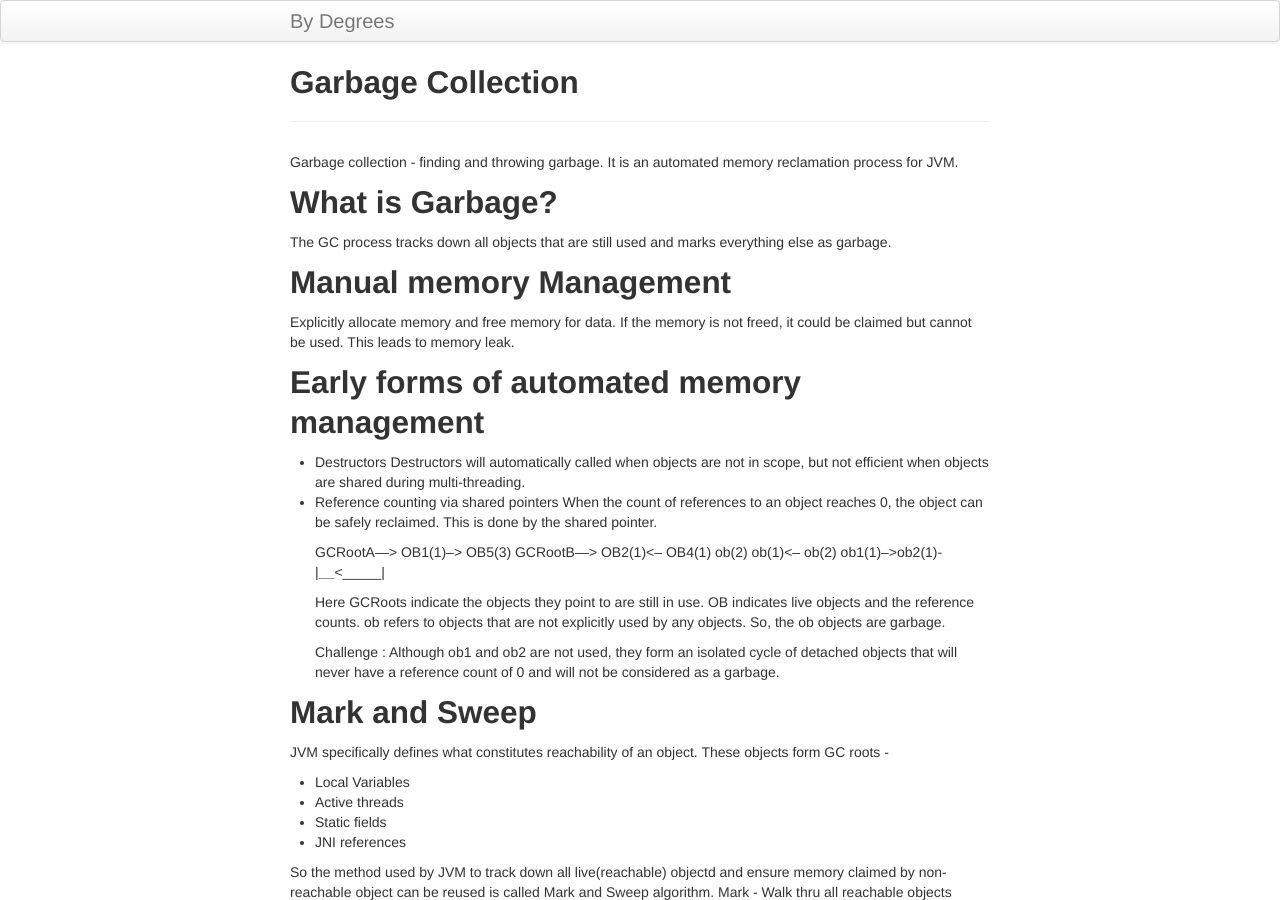
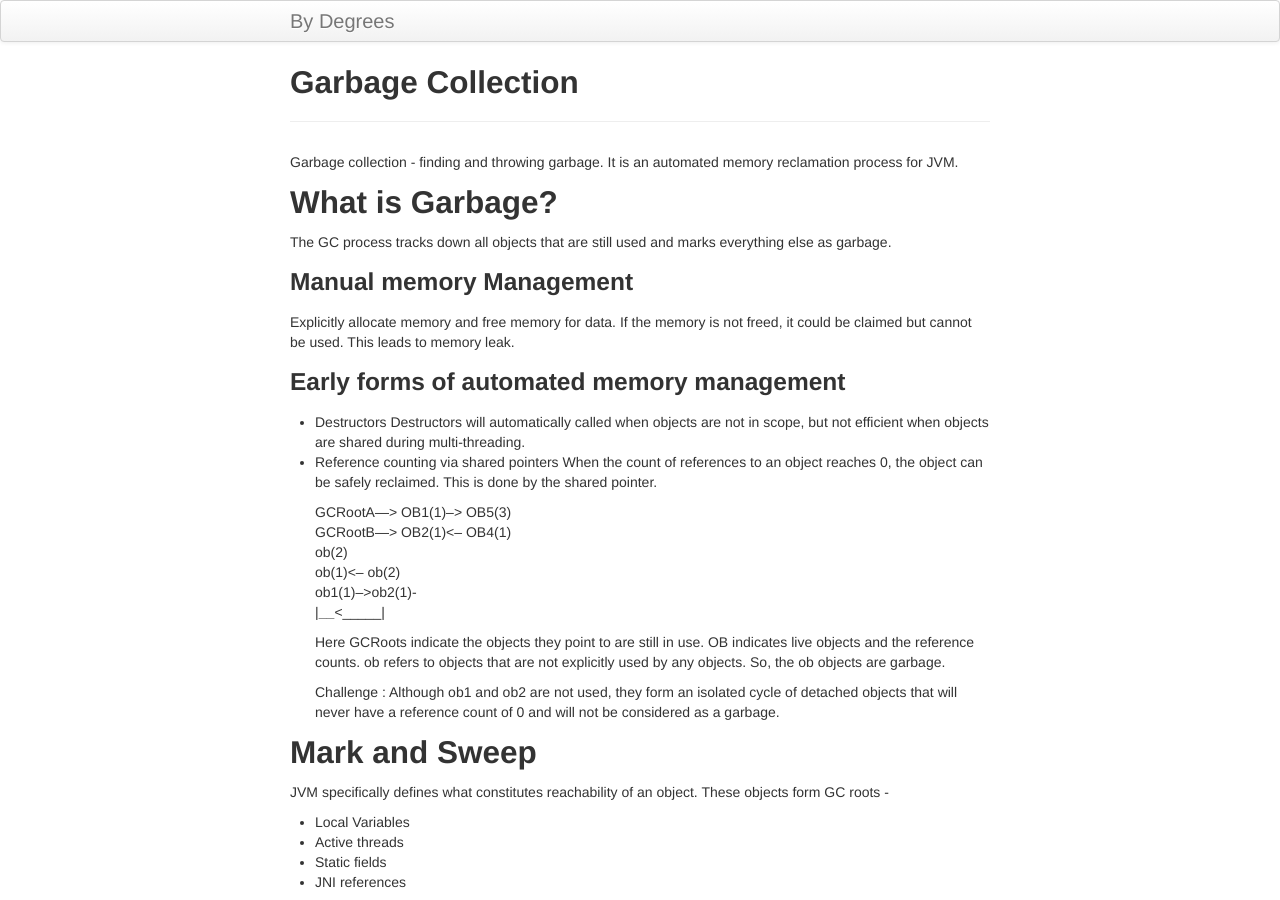
Before and after one commit to jarviejohns/by_degrees, a Jekyll site: the page built from pages/distributed_computing/2017/01/19/garbage_collection.md, in a window 1280 px wide and 900 px high. Built offline with Jekyll 4.4.1, drawn with Linux system fonts in a browser that asks for light colours.

Commit message:
Updated gc notes

```diff
--- a/pages/distributed_computing/2017/01/19/garbage_collection.md
+++ b/pages/distributed_computing/2017/01/19/garbage_collection.md
@@ -8,10 +8,10 @@ Garbage collection - finding and throwing garbage. It is an automated memory rec
 ## What is Garbage?
 The GC process tracks down all objects that are still used and marks everything else as garbage.
 
-## Manual memory Management
+### Manual memory Management
 Explicitly allocate memory and free memory for data. If the memory is not freed, it could be claimed but cannot be used. This leads to memory leak.
 
-## Early forms of automated memory management
+### Early forms of automated memory management
 * Destructors
 	Destructors will automatically called when objects are not in scope, but not efficient when objects are shared during multi-threading.
 * Reference counting via shared pointers
```
